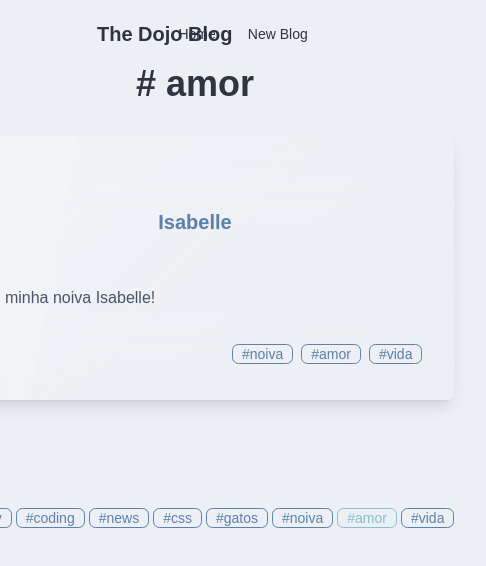
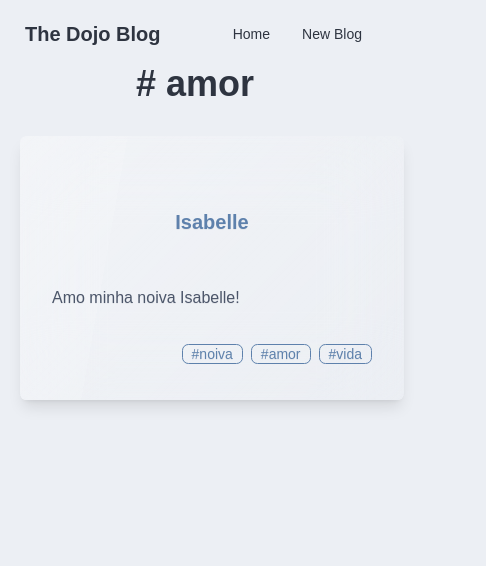
Before and after one commit to fpcoutinho/planner, a Vue app: page /tags/amor in a window 390 px wide. Shown: the top 566 px of the page, 486 px wide, since content can reach past the window. Built offline with nearby package versions, Linux system fonts and the light colour scheme; data requests are answered from the project's data file.

Commit message:
responsiveness

```diff
--- a/src/App.vue
+++ b/src/App.vue
@@ -1,6 +1,6 @@
 <template>
   <NavBar />
-  <main class="flex flex-col items-center p-8 mt-8">
+  <main class="flex flex-col w-full mt-16 px-5 md:px-20">
     <router-view />
   </main>
 </template>
@@ -17,6 +17,9 @@ import NavBar from './components/NavBar.vue';
   display: flex;
   flex-direction: column;
   align-items: center;
-  padding-inline: 10rem;
+}
+
+.prose {
+  max-width: 100% !important;
 }
 </style>
--- a/src/components/NavBar.vue
+++ b/src/components/NavBar.vue
@@ -1,5 +1,5 @@
 <template>
-  <header class="navbar bg-base-100 fixed top-0 px-20 w-full overflow-hidden z-10">
+  <header class="navbar bg-base-100 fixed top-0 xl:px-20 w-full overflow-hidden z-10">
     <div class="flex-1">
       <span class="btn btn-ghost text-xl">The Dojo Blog</span>
     </div>
--- a/src/components/SinglePost.vue
+++ b/src/components/SinglePost.vue
@@ -1,5 +1,5 @@
 <template>
-  <div class="post card glass shadow-lg hover:shadow-xl">
+  <div class="post card w-96 lg:w-auto glass shadow-lg hover:shadow-xl">
     <div class="card-body">
       <router-link class="no-underline" :to="{ name: 'Details', params: { id: props.post.id } }">
         <h2 class="card-title justify-center text-primary">{{ props.post.title }}</h2>
--- a/src/components/TagCloud.vue
+++ b/src/components/TagCloud.vue
@@ -1,7 +1,7 @@
 <template>
-  <div class="cloud">
+  <div class="cloud hidden sm:block sm:fixed sm:top-20 sm:right-6 lg:right-18 xl:right-24">
     <h2>Tags</h2>
-    <div class="tags flex flex-row gap-1">
+    <div class="tags flex flex-col gap-1">
       <router-link v-for="tag in tags" :key="tag" class="no-underline" :to="{ name: 'Tag', params: { tag: tag } }">
         <span class="badge badge-primary badge-outline">#{{ tag }}</span>
       </router-link>
--- a/src/views/HomeView.vue
+++ b/src/views/HomeView.vue
@@ -2,7 +2,7 @@
   <div class="home prose flex flex-col items-center">
     <h1>My Blog</h1>
     <p v-if="error" class="text-error">{{ error }}</p>
-    <div class="content" v-if="posts.length">
+    <div class="content w-full flex flex-row justify-around gap-4" v-if="posts.length">
       <PostList :posts="posts" />
       <TagCloud :posts="posts" />
     </div>
--- a/src/views/TagView.vue
+++ b/src/views/TagView.vue
@@ -1,8 +1,8 @@
 <template>
-  <div class="home prose flex flex-col items-center">
+  <div class="tagview prose flex flex-col items-center">
     <h1># {{ tag }}</h1>
     <p v-if="error" class="text-error">{{ error }}</p>
-    <div class="content" v-if="posts.length">
+    <div class="content w-full flex flex-row justify-around gap-4" v-if="posts.length">
       <PostList :posts="postsWithTag" />
       <TagCloud :posts="posts" />
     </div>
```
